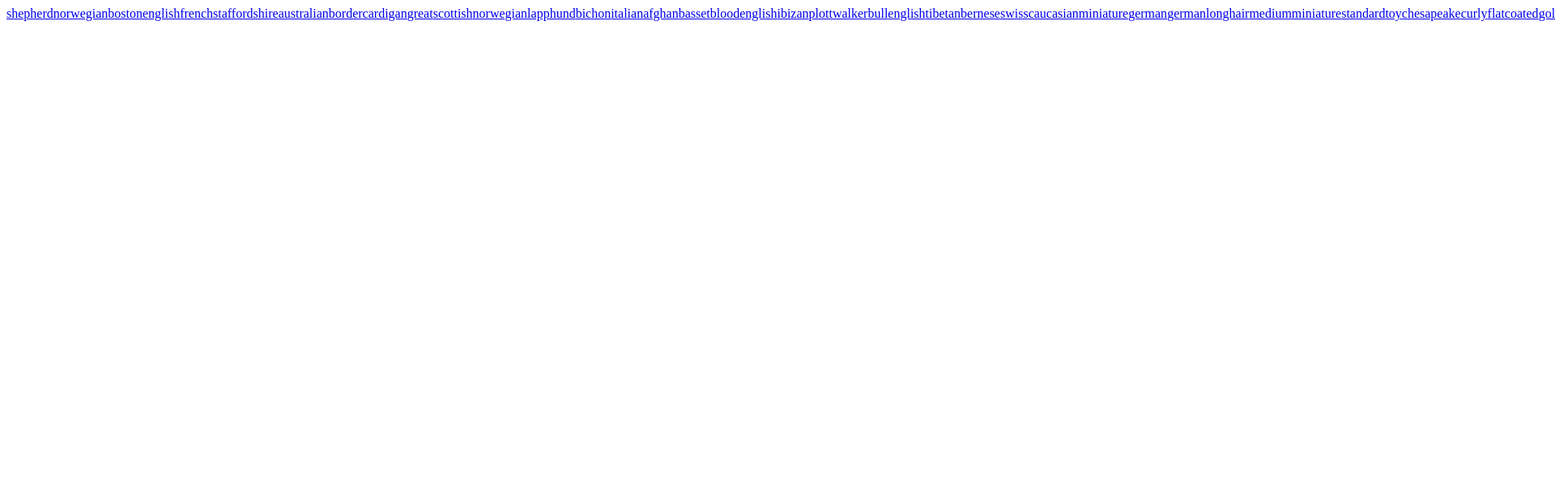
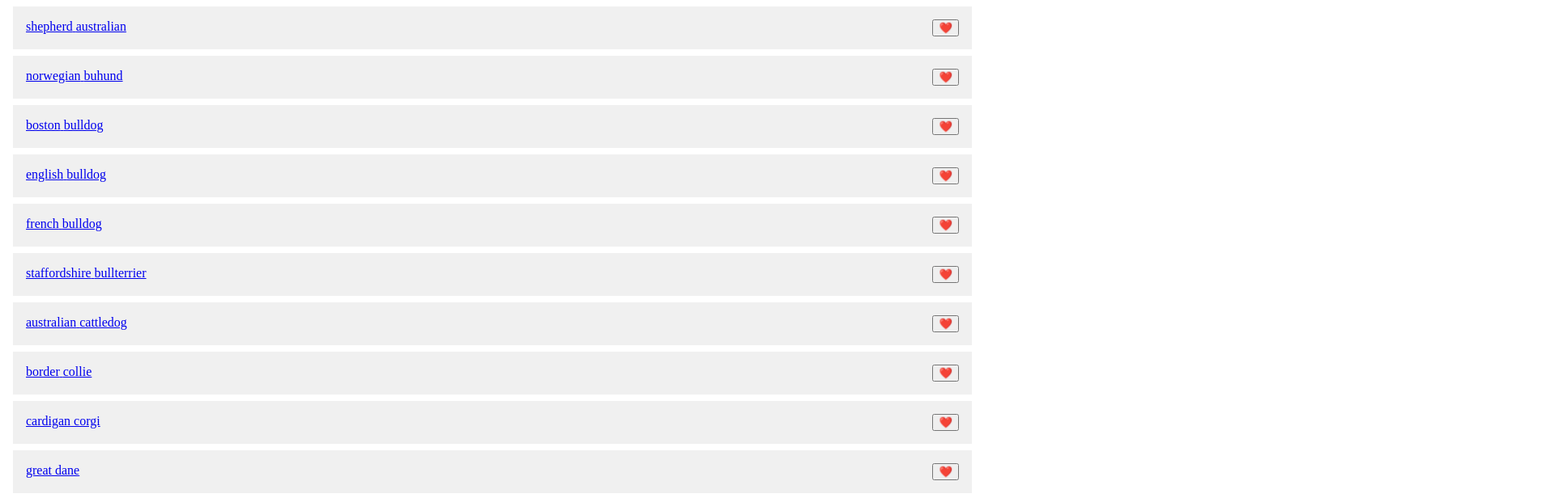
Before and after one commit to Kuba429/woof, a React (Vite) app: page /all in a window 1280 px wide. Shown: the top 616 px of the page at 81% size, 1920 px wide, since content can reach past the window. Built offline with nearby package versions, Linux system fonts and the light colour scheme.

Commit message:
zmiany w layoucie

```diff
--- /dev/null
+++ b/src/views/all/All.module.scss
@@ -0,0 +1,7 @@
+.breed {
+	display: flex;
+	justify-content: space-between;
+	padding: 1rem;
+	background: #f0f0f0;
+	margin: 0.5rem;
+}
--- a/src/views/all/All.tsx
+++ b/src/views/all/All.tsx
@@ -1,3 +1,4 @@
+import styles from "./All.module.scss";
 import { useEffect, useState } from "react";
 import { Layout } from "../../components/Layout";
 import { Link } from "react-router-dom";
@@ -7,16 +8,19 @@ export function AllView() {
 	// 2 hooki: useState i useEffect są potrzebne do osiągnięcia pożadanego efektu, więc stworzenie abstrakcji jest według mnie dobrym pomysłem
 	return (
 		<Layout>
-			{breeds.map((breed) => (
-				<>
-					<Link
-						key={breed.main + "-" + breed.sub}
-						to={`/breed/${breed.main}/${breed.sub}`}
+			<div>
+				{breeds.map((breed) => (
+					<div
+						className={styles.breed}
+						key={`${breed.main}-${breed.sub}`}
 					>
-						{`${breed.sub}`}
-					</Link>
-				</>
-			))}
+						<Link to={`/breed/${breed.main}/${breed.sub}`}>
+							{breed.sub} {breed.main}
+						</Link>
+						<button onClick={() => alert("TODO")}>❤️</button>
+					</div>
+				))}
+			</div>
 		</Layout>
 	);
 }
```
Also changed, not shown: src/views/all/All.modules.scss (deleted).
